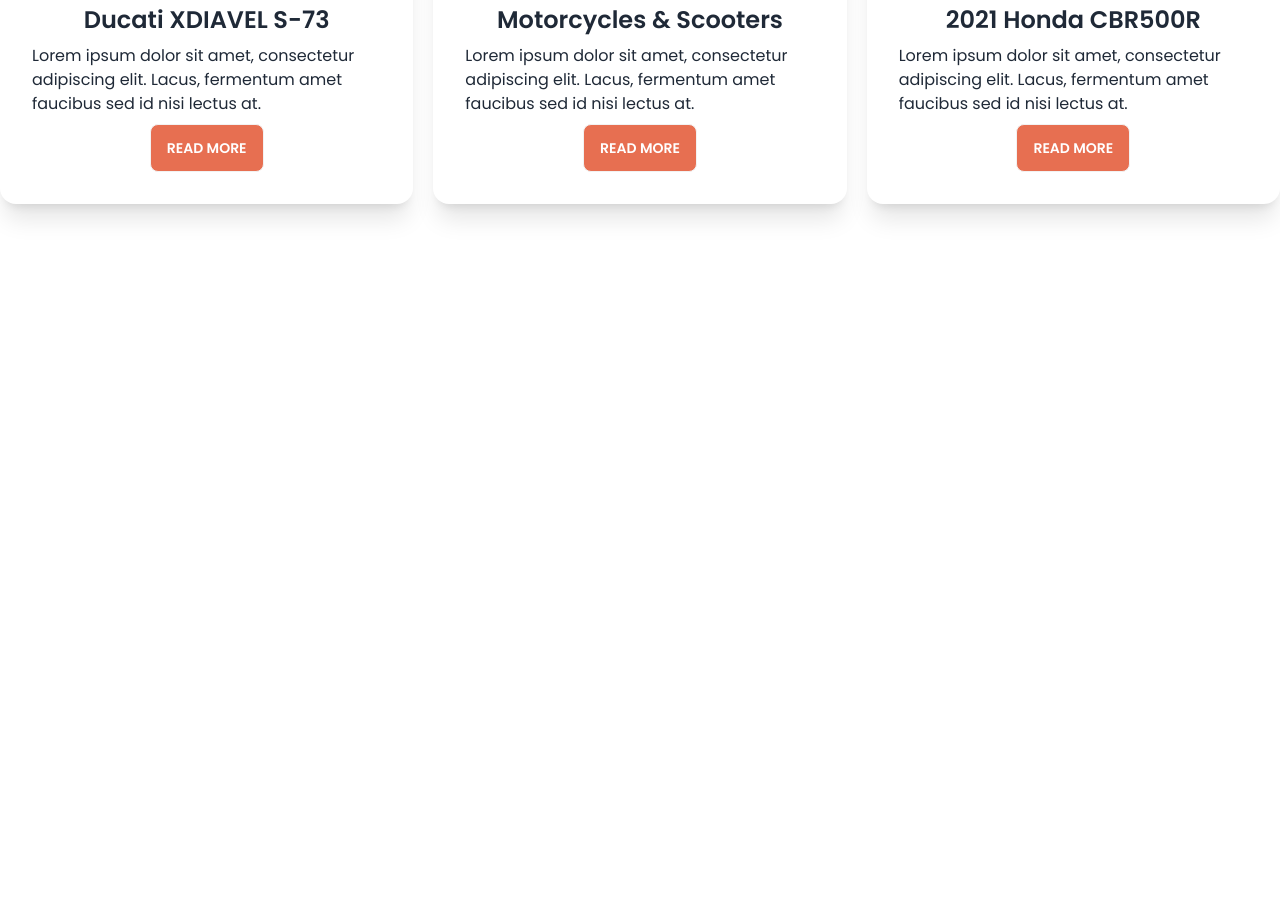
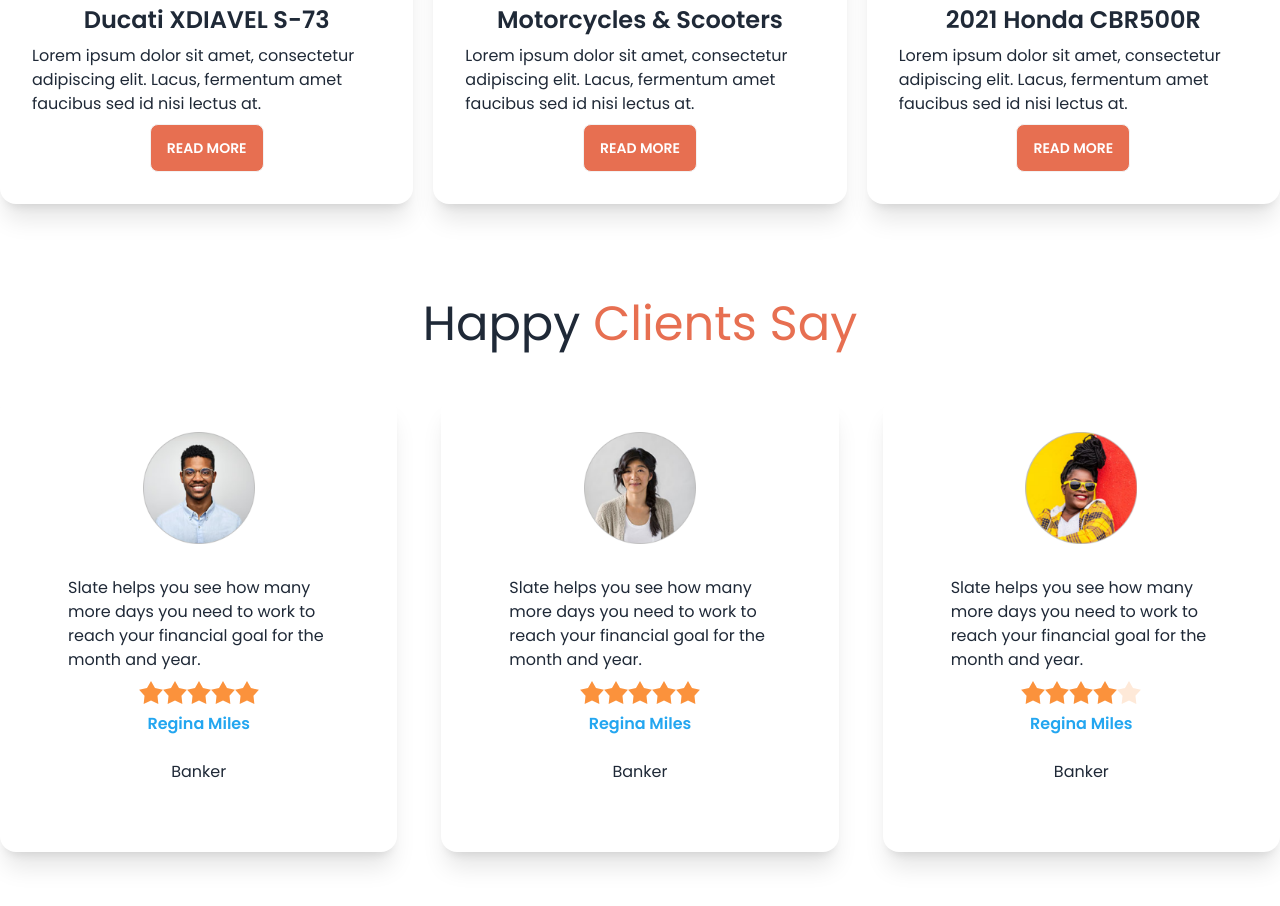
Before and after one commit to rafim-rabby/Biker-Zone-with-daisyUI, a plain HTML site: page index.html in a window 1280 px wide. Shown: the part 1094-2000 px from the top of the page. Before the commit the page ends 1394 px from the top, so only its background shows below. Drawn offline with nearby package versions, Linux system fonts and the light colour scheme.

Commit message:
Created Client Review section

```diff
--- a/index.html
+++ b/index.html
@@ -175,7 +175,7 @@
 
     </section>
 
-    <!-- lateset news -->
+    <!-- latest news -->
     <section class="my-24">
       <h2 class="text-5xl text-semibold text-center mb-12">Latest News</h2>
       <div class="grid grid-cols-1 gap-5 lg:grid-cols-3">
@@ -229,6 +229,85 @@
       </div>
 
     </section>
+
+    <!-- happy clients -->
+    <section class="my-24">
+      <h2 class="text-5xl text-semibold text-center mb-12">Happy <span class="text-bike-primary">Clients Say</span></h2>
+      <div class="client-container grid grid-cols-1 lg:grid-cols-3 gap-x-11">
+
+        <!-- client 1 -->
+        <div class="card bg-base-100 p-9 shadow-xl">
+          <figure><img class="w-28" src="./biker-zone-resources/images/others/user-1.png" alt="Shoes" /></figure>
+          <div class="card-body">
+            <p>Slate helps you see how
+              many more days you need
+              to work to reach your financial
+              goal for the month and year.</p>
+              <div class="rating justify-center">
+                <input type="radio" name="rating-2" class="mask mask-star-2 bg-orange-400" />
+                <input type="radio" name="rating-2" class="mask mask-star-2 bg-orange-400"  />
+                <input type="radio" name="ra  ting-2" class="mask mask-star-2 bg-orange-400" />
+
+                <input type="radio" name="rating-2" class="mask mask-star-2 bg-orange-400" checked/>
+
+                <input type="radio" name="rating-2" class="mask mask-star-2 bg-orange-400" />
+              </div>
+
+            <div class="card-actions justify-center flex-col items-center space-y-4">
+              <h4 class="font-sm font-semibold text-[#23A6F0]">Regina Miles</h4>
+              <h3 font-sm font-semibold>Banker</h3>
+          </div>
+        </div>
+      </div>
+        <!-- client 2 -->
+        <div class="card bg-base-100 p-9 shadow-xl">
+          <figure><img class="w-28" src="./biker-zone-resources/images/others/user-2.png" alt="Shoes" /></figure>
+          <div class="card-body">
+            <p>Slate helps you see how
+              many more days you need
+              to work to reach your financial
+              goal for the month and year.</p>
+              <div class="rating justify-center">
+                <input type="radio" name="rating-2" class="mask mask-star-2 bg-orange-400" />
+                <input type="radio" name="rating-2" class="mask mask-star-2 bg-orange-400"  />
+                <input type="radio" name="ra  ting-2" class="mask mask-star-2 bg-orange-400" />
+
+                <input type="radio" name="rating-2" class="mask mask-star-2 bg-orange-400" checked/>
+
+                <input type="radio" name="rating-2" class="mask mask-star-2 bg-orange-400" />
+              </div>
+
+            <div class="card-actions justify-center flex-col items-center space-y-4">
+              <h4 class="font-sm font-semibold text-[#23A6F0]">Regina Miles</h4>
+              <h3 font-sm font-semibold>Banker</h3>
+          </div>
+        </div>
+      </div>
+        <!-- client 3 -->
+        <div class="card bg-base-100 p-9 shadow-xl">
+          <figure><img class="w-28" src="./biker-zone-resources/images/others/user-3.png" alt="Shoes" /></figure>
+          <div class="card-body">
+            <p>Slate helps you see how
+              many more days you need
+              to work to reach your financial
+              goal for the month and year.</p>
+              <div class="rating justify-center">
+                <input type="radio" name="rating-2" class="mask mask-star-2 bg-orange-400" />
+                <input type="radio" name="rating-2" class="mask mask-star-2 bg-orange-400"  />
+                <input type="radio" name="ra  ting-2" class="mask mask-star-2 bg-orange-400" />
+
+                <input type="radio" name="rating-2" class="mask mask-star-2 bg-orange-400" checked/>
+
+                <input type="radio" name="rating-2" class="mask mask-star-2 bg-orange-400" />
+              </div>
+
+            <div class="card-actions justify-center flex-col items-center space-y-4">
+              <h4 class="font-sm font-semibold text-[#23A6F0]">Regina Miles</h4>
+              <h3 font-sm font-semibold>Banker</h3>
+          </div>
+        </div>
+      </div>
+    </section>
   </main>
   <footer></footer>
 </body>
```
